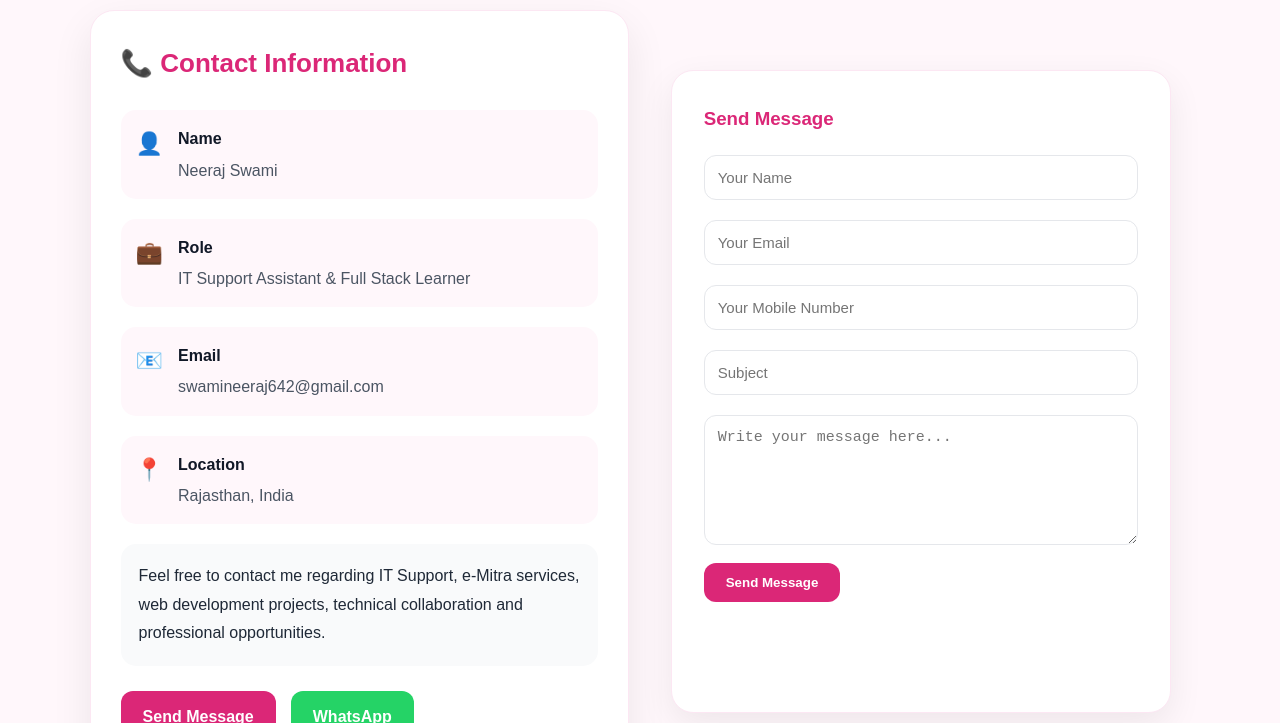
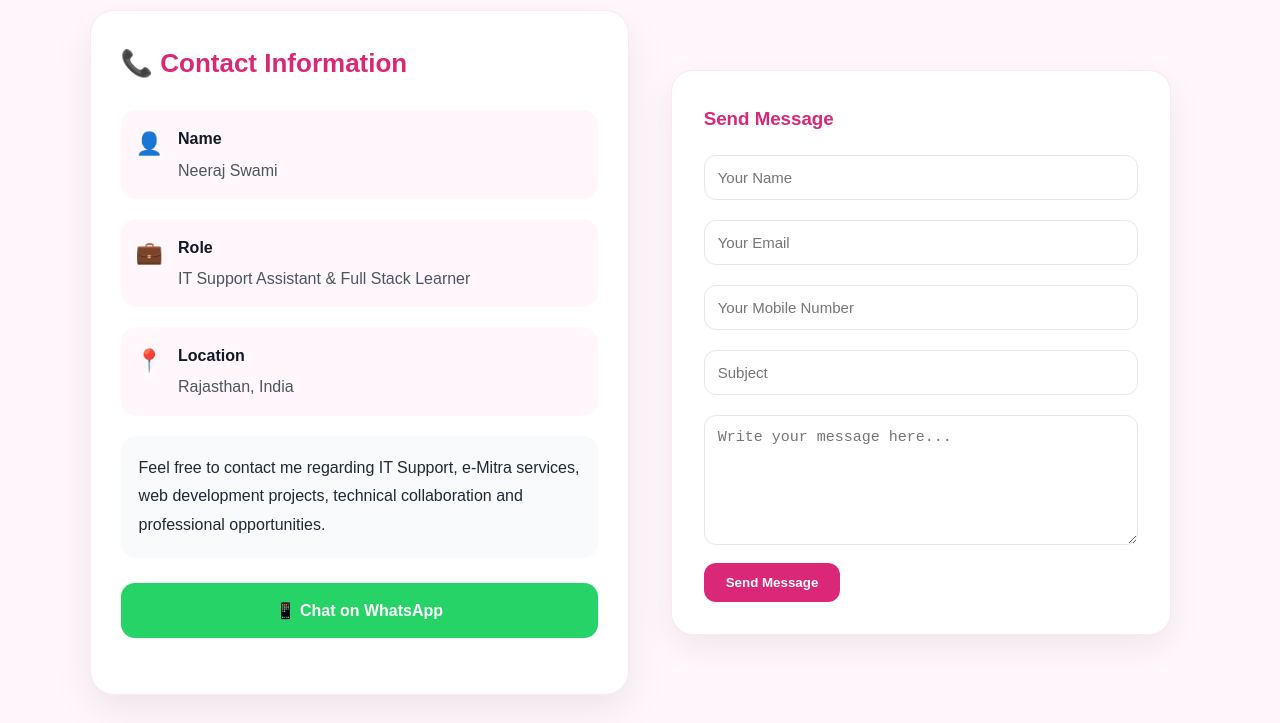
Before and after one commit to neeraj9079/neeraj-fullstack-website, a website: page public/contact.html in a window 1280 px wide. Shown: the part 229-952 px from the top of the page. Drawn offline with Linux system fonts and the light colour scheme; no server answers.

Commit message:
Clean contact page and WhatsApp only

```diff
--- a/public/contact.html
+++ b/public/contact.html
@@ -62,13 +62,6 @@
         </div>
       </div>
 
-      <div class="contact-item">
-        <span>📧</span>
-        <div>
-          <strong>Email</strong>
-          <p id="contactInfoEmailText">swamineeraj642@gmail.com</p>
-        </div>
-      </div>
 
       <div class="contact-item">
         <span>📍</span>
@@ -85,14 +78,15 @@
       </div>
 
       <div class="contact-buttons">
-        <a id="contactEmailBtn" href="#contactForm" class="contact-btn">
-  Send Message
-</a>
-
-        <a id="contactWhatsappBtn" href="https://wa.me/919079209552" target="_blank" class="contact-btn whatsapp-btn">
-          WhatsApp
-        </a>
-      </div>
+  <a
+    id="contactWhatsappBtn"
+    href="https://wa.me/919079209552"
+    target="_blank"
+    class="contact-btn whatsapp-btn"
+  >
+    📱 Chat on WhatsApp
+  </a>
+</div>
     </div>
 
     <form class="form-box" id="contactForm">
@@ -129,7 +123,7 @@ async function loadContactInfoPage() {
     const res = await fetch("/api/contact-info");
     const data = await res.json();
 
-    const email = data.email || "swamineeraj642@gmail.com";
+
     const whatsapp = data.whatsapp || "919079209552";
 
     document.getElementById("contactInfoNameText").innerText =
--- a/public/css/style.css
+++ b/public/css/style.css
@@ -934,3 +934,27 @@ select:focus {
 .whatsapp-btn{
   background:#25D366;
 }
+
+.contact-buttons{
+  margin-top:25px;
+}
+
+.whatsapp-btn{
+  display:flex;
+  justify-content:center;
+  align-items:center;
+  width:100%;
+  padding:14px;
+  background:#25D366;
+  color:#fff;
+  border-radius:14px;
+  text-decoration:none;
+  font-weight:700;
+  font-size:16px;
+  transition:.3s;
+}
+
+.whatsapp-btn:hover{
+  transform:translateY(-2px);
+  opacity:.95;
+}
```
Also changed, not shown: data/analytics.json (+16 -0 lines).
